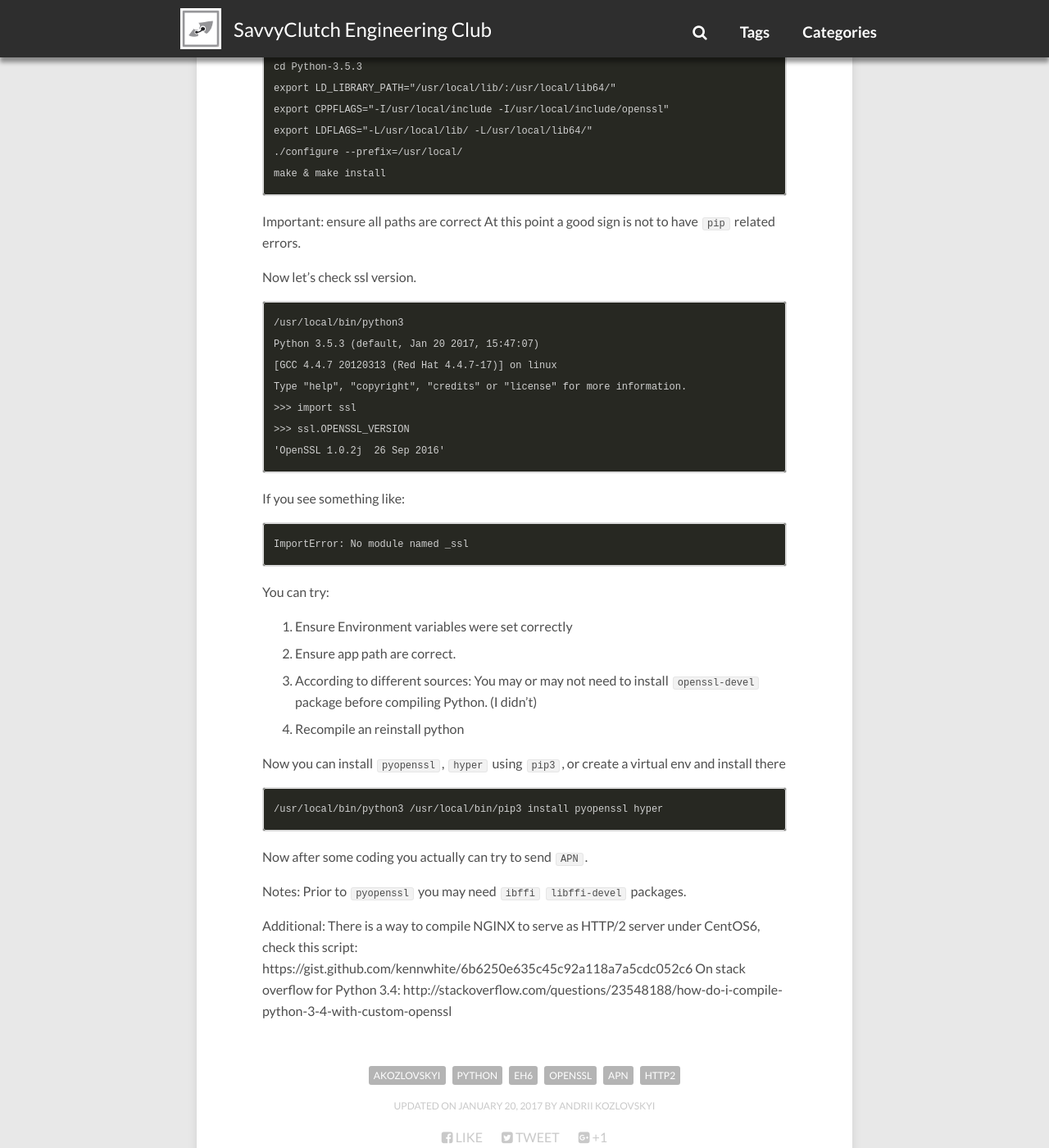
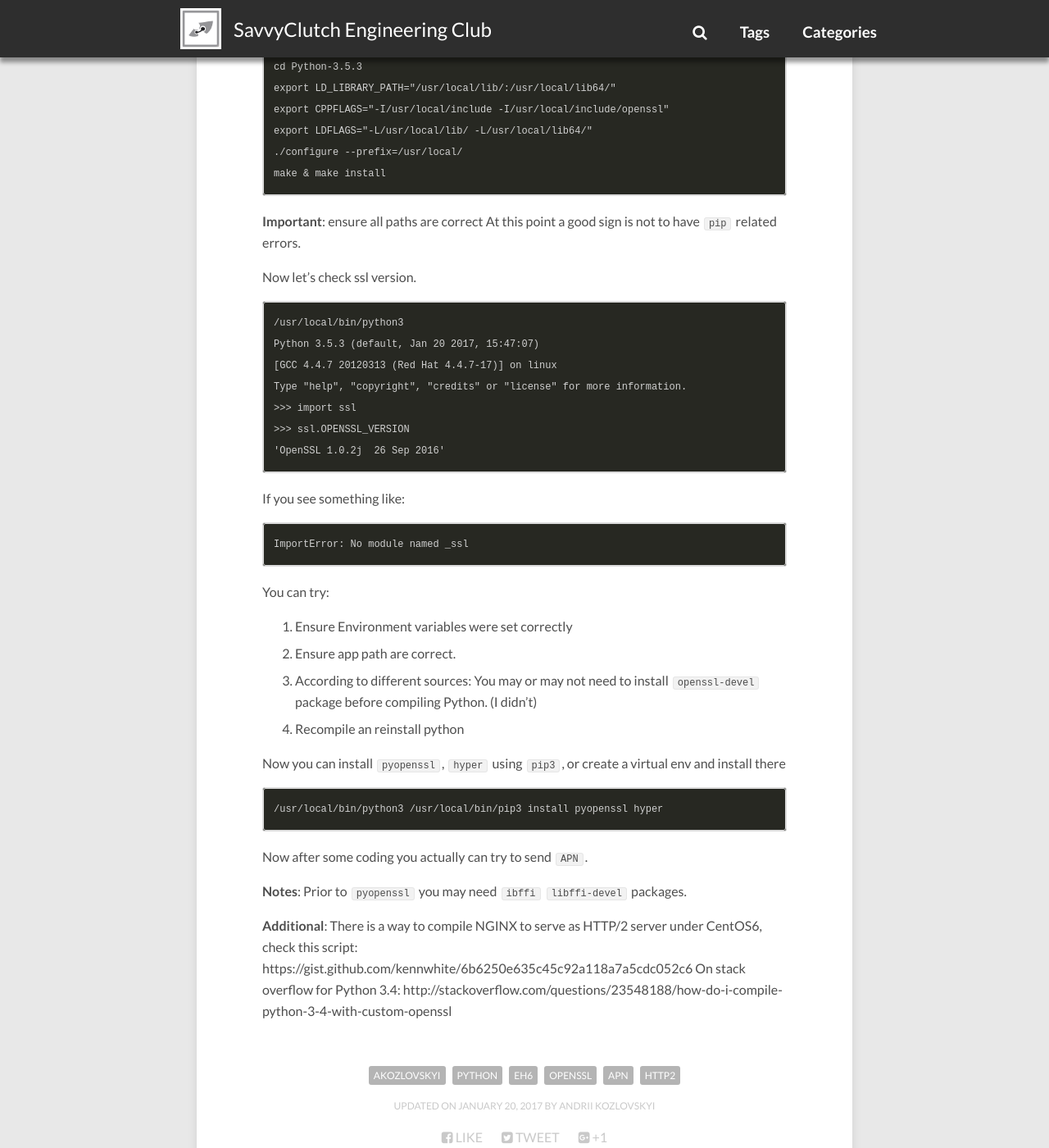
Before and after one commit to savvyclutch/savvyclutch.github.io, a Jekyll site: the page built from _posts/2017-01-20-centos6-compiling-python-with-custom-OpenSSL-to-support-ALPN-for-HTTP2-and-APN.md, in a window 1280 px wide and 1400 px high, scrolled down 1426 px. Shown: the whole window at 82% size. Built offline with Jekyll 4.4.1, drawn with Linux system fonts in a browser that asks for light colours; nearby versions of some CDN libraries; comment, search, counter and statistics services are not loaded; some of the changed lines change nothing that is shown.

Commit message:
Added bold sections

````diff
--- a/_posts/2017-01-20-centos6-compiling-python-with-custom-OpenSSL-to-support-ALPN-for-HTTP2-and-APN.md
+++ b/_posts/2017-01-20-centos6-compiling-python-with-custom-OpenSSL-to-support-ALPN-for-HTTP2-and-APN.md
@@ -52,7 +52,7 @@ export LDFLAGS="-L/usr/local/lib/ -L/usr/local/lib64/"
 make & make install
 ```
 
-Important: ensure all paths are correct
+**Important**: ensure all paths are correct
 At this point a good sign is not to have `pip` related errors.
 
 Now let's check ssl version.
@@ -86,9 +86,9 @@ Now you can install `pyopenssl`, `hyper` using `pip3`, or create a virtual env a
 
 Now after some coding you actually can try to send `APN`.
 
-Notes:
+**Notes**:
 Prior to `pyopenssl` you may need `ibffi` `libffi-devel` packages.
 
-Additional:
+**Additional**:
 There is a way to compile NGINX to serve as HTTP/2 server under CentOS6, check this script: https://gist.github.com/kennwhite/6b6250e635c45c92a118a7a5cdc052c6
 On stack overflow for Python 3.4: http://stackoverflow.com/questions/23548188/how-do-i-compile-python-3-4-with-custom-openssl
````
